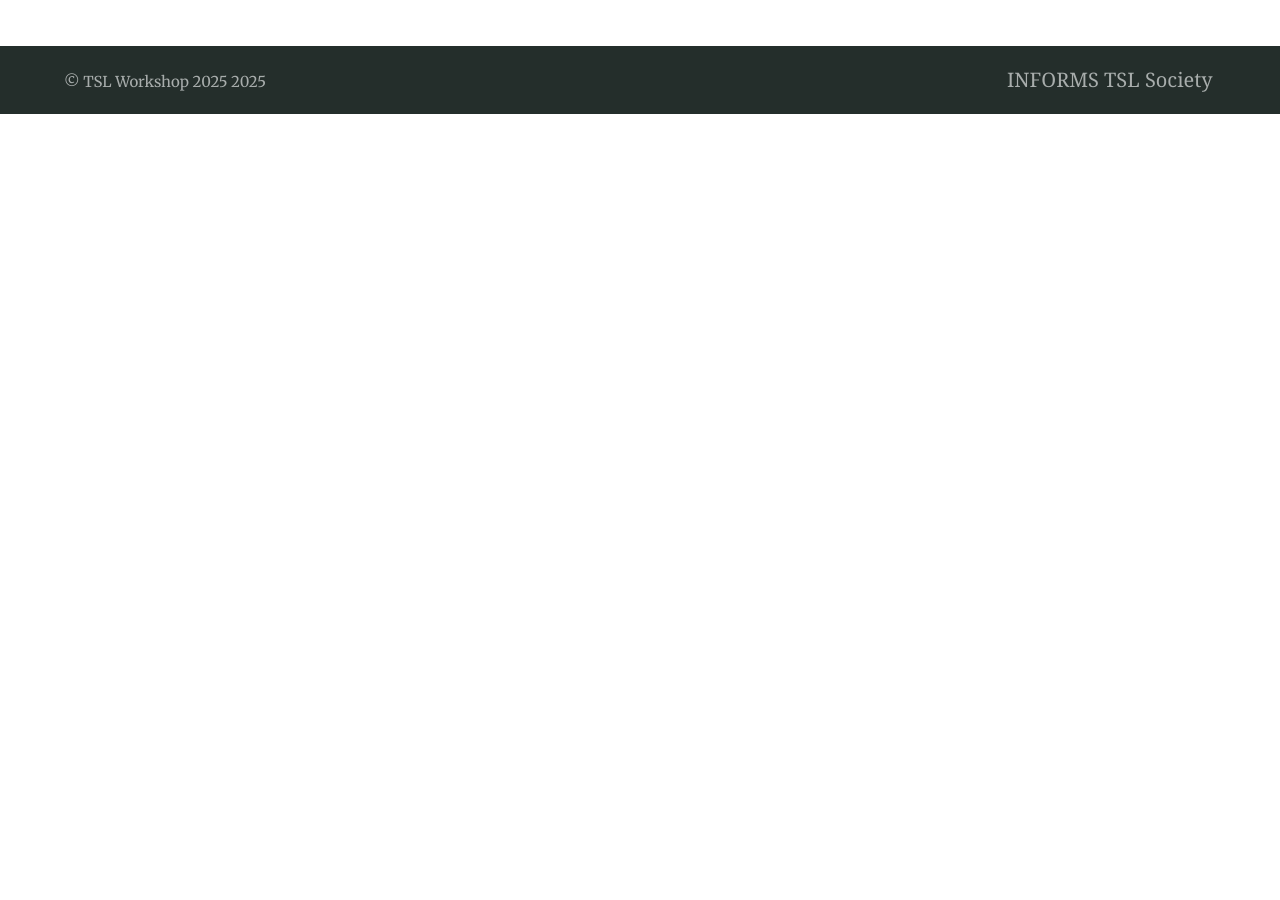
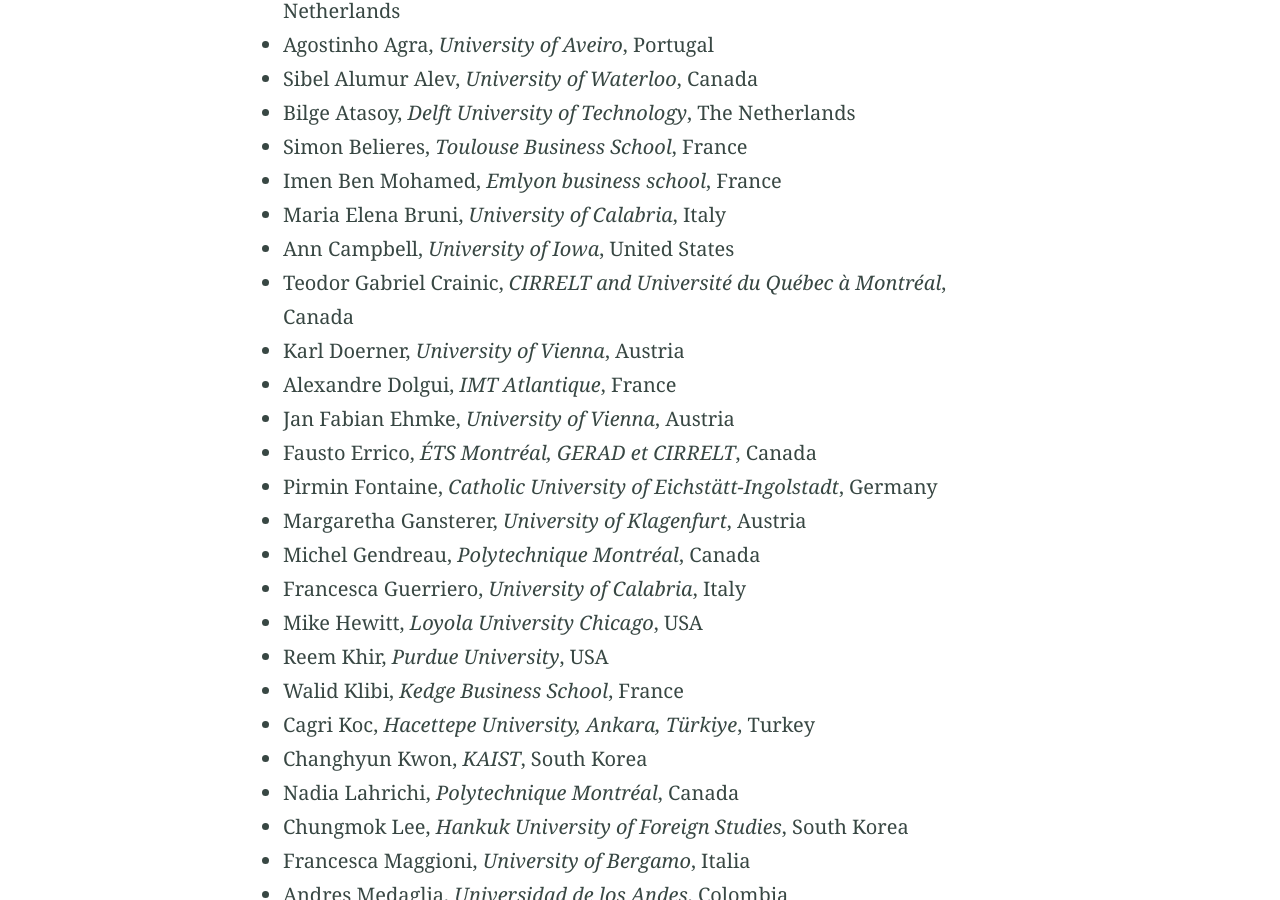
Before and after one commit to tsl2025kaist/tsl2025kaist.github.io, a Jekyll site: the page built from call_for_abstracts.md, in a window 1280 px wide and 900 px high, scrolled down 2655 px. Built offline with Jekyll 4.4.1, drawn with Linux system fonts in a browser that asks for light colours; before the commit the page ends 2769 px from its top, so only the background shows below that; some of the changed text lies outside the part shown.

Commit message:
added scientific committee

```diff
--- a/call_for_abstracts.md
+++ b/call_for_abstracts.md
@@ -44,4 +44,61 @@
 * Workshop: May 19–21, 2025
 
 # Scientific Committee
-*Information will soon be available.*
+
+- Niels Agatz, *Rotterdam School of Management, Erasmus University*, The Netherlands
+- Agostinho Agra, *University of Aveiro*, Portugal
+- Sibel Alumur Alev, *University of Waterloo*, Canada
+- Bilge Atasoy, *Delft University of Technology*, The Netherlands
+- Simon Belieres, *Toulouse Business School*, France
+- Imen Ben Mohamed, *Emlyon business school*, France
+- Maria Elena Bruni, *University of Calabria*, Italy
+- Ann Campbell, *University of Iowa*, United States
+- Teodor Gabriel Crainic, *CIRRELT and Université du Québec à Montréal*, Canada
+- Karl Doerner, *University of Vienna*, Austria
+- Alexandre Dolgui, *IMT Atlantique*, France
+- Jan Fabian Ehmke, *University of Vienna*, Austria
+- Fausto Errico, *ÉTS Montréal, GERAD et CIRRELT*, Canada
+- Pirmin Fontaine, *Catholic University of Eichstätt-Ingolstadt*, Germany
+- Margaretha Gansterer, *University of Klagenfurt*, Austria
+- Michel Gendreau, *Polytechnique Montréal*, Canada
+- Francesca Guerriero, *University of Calabria*, Italy
+- Mike Hewitt, *Loyola University Chicago*, USA
+- Reem Khir, *Purdue University*, USA
+- Walid Klibi, *Kedge Business School*, France
+- Cagri Koc, *Hacettepe University, Ankara, Türkiye*, Turkey
+- Changhyun Kwon, *KAIST*, South Korea
+- Nadia Lahrichi, *Polytechnique Montréal*, Canada
+- Chungmok Lee, *Hankuk University of Foreign Studies*, South Korea
+- Francesca Maggioni, *University of Bergamo*, Italia
+- Andres Medaglia, *Universidad de los Andes*, Colombia
+- Jorge E. Mendoza, *HEC Montréal*, Canada
+- Stefan Minner, *Technical University of Munich*, Germany
+- Pedro Munari, *Federal University of Sao Carlos*, Brazil
+- Stefan Nickel, *Karlsruhe Institute of Technology*, Germany
+- Giovanni Pantuso, *University of Copenhagen*, Denmark
+- Sophie Parragh, *Johannes Kepler University Linz*, Austria
+- Jennifer Pazour, *Rensselaer Polytechnic Institute*, United States
+- Guido Perboli, *Rensselaer Politecnico di Torino*, Italy
+- Walter Rei, *UQAM*, Canada
+- David Rey, *SKEMA Business School*, France
+- Nuno Riberio, *Singapore University of Technology and Design*, Singapore
+- Mikael Rönnqvist, *Université Laval*, Canada
+- Francisco Saldanha Da Gama, *University of Sheffield*, England
+- Rosemarie Santa González, *Georgia Tech*, USA
+- SangHwa Song, *Incheon National University Graduate School of Logistics*, South Korea
+- Anirudh Subramanyam, *Pennsylvania State University*, USA
+- Xiaotong Sun, *HKUST*, China
+- Gita Taherkhani, *Loyola University Chicago*, United States
+- Reza Tavakkoli-Moghaddam, *University of Tehran*, Iran
+- Kevin Tierney, *Bielefeld University*, Germany
+- Alejandro Toriello, *Georgia Tech*, USA
+- Marlin Ulmer, *Otto-von-Guericke-Universität Magdeburg*, Germany
+- Tom Van Woensel, *Eindhoven University of Technology*, The Netherlands
+- Stein W. Wallace, *NHH Norwegian School of Economics*, Norway
+- Hai Wang, *Singapore Management University*, Singapore
+- Yue Wang, *University of Arizona*, USA
+- Julia Yan, *University of British Columbia*, Canada
+- Barış Yıldız, *Koç University*, Turkey
+- Kenan Zhang, *EPFL*, Switzerland
+- Lei Zhao, *Tsinghua University*, China
+- Nicolas Zufferey, *University of Geneva*, Switzerland
```
